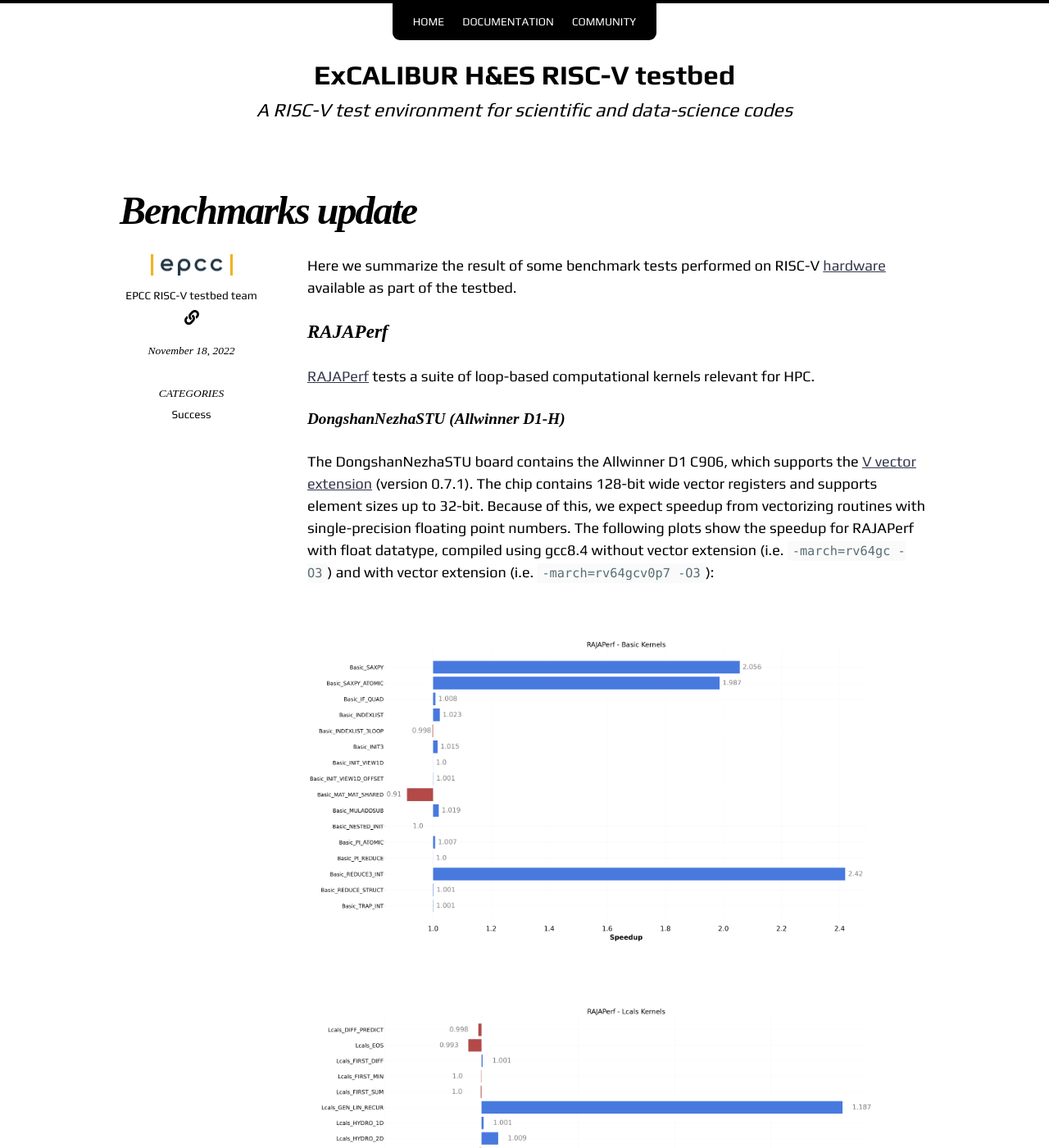
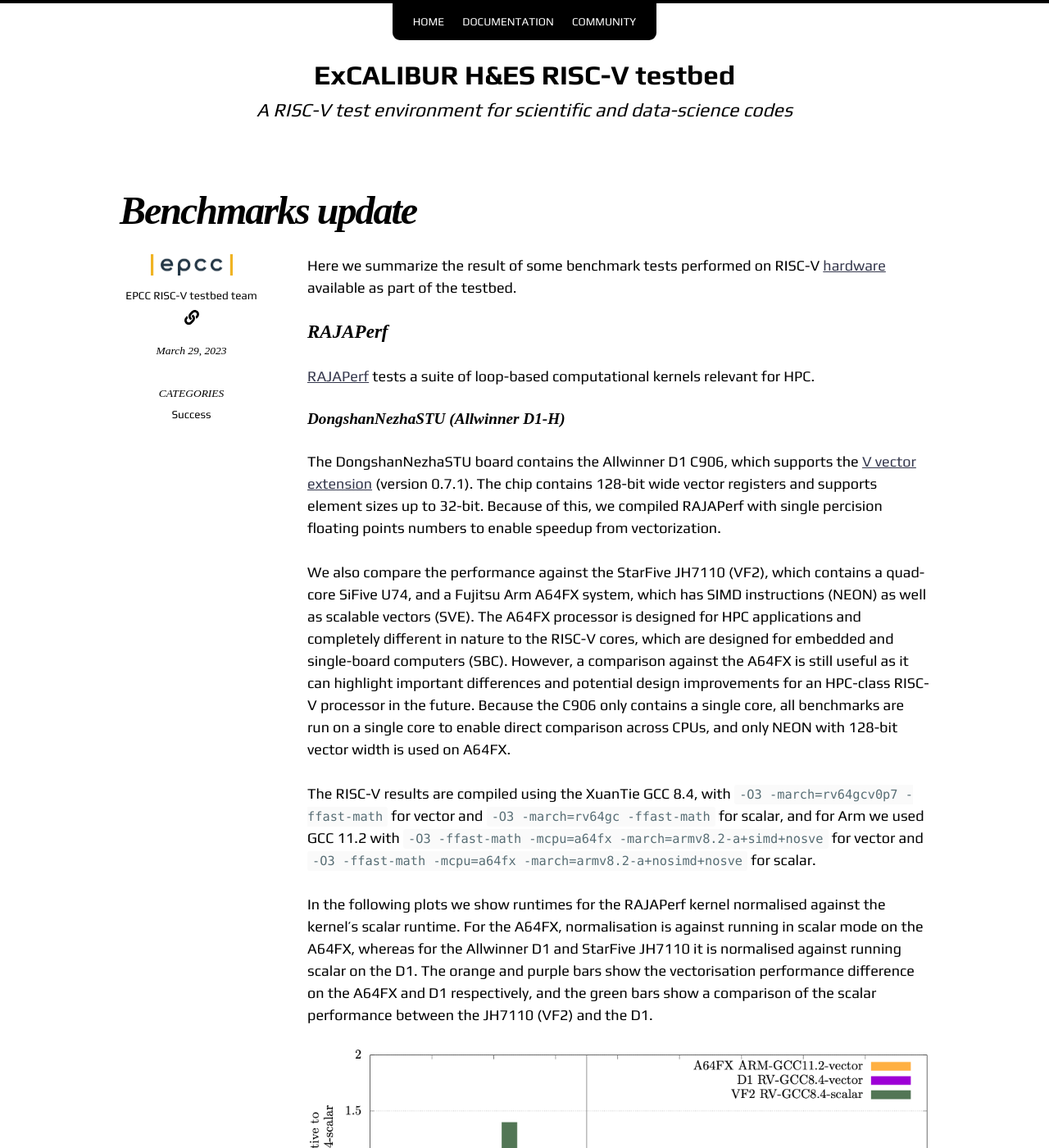
Before and after one commit to RISCVtestbed/riscvtestbed.github.io, a Jekyll site: the page built from _posts/issues/2023-03-29-benchmarks.md, in a window 1280 px wide and 1400 px high. Shown: the whole window at 82% size. Built offline with Jekyll 4.4.1, drawn with Linux system fonts in a browser that asks for light colours; nearby versions of some CDN libraries; some of the changed text lies outside the part shown.

Commit message:
rajaperf benchmarks

```diff
--- a/_posts/issues/2022-11-18-benchmarks.md
+++ /dev/null
@@ -1,33 +0,0 @@
----
-title: "Benchmarks update"
-layout: post
-categories:
-  - Success
-tags:
-last_modified_at: 2022-11-21
----
-
-
-Here we summarize the result of some benchmark tests performed on RISC-V [hardware]({% link _documentation/hardware.md %}) available as part of the testbed.
-
-### RAJAPerf
-
-[RAJAPerf](https://github.com/LLNL/RAJAPerf) tests a suite of loop-based computational kernels relevant for HPC.
-
-#### DongshanNezhaSTU (Allwinner D1-H)
-
-The DongshanNezhaSTU board contains the Allwinner D1 C906, which supports the [V vector extension]({% link _posts/issues/2022-11-23-compiling-vector.md %}) (version 0.7.1). The chip contains 128-bit wide vector registers and supports element sizes up to 32-bit. Because of this, we expect speedup from vectorizing routines with single-precision floating point numbers. The following plots show the speedup for RAJAPerf with float datatype, compiled using gcc8.4 without vector extension (i.e. `-march=rv64gc -O3`) and with vector extension (i.e. `-march=rv64gcv0p7 -O3`):
-
-<img src="/images/rajaperf-float-speedup-basic.png"/>
-
-<img src="/images/rajaperf-float-speedup-lcals.png"/>
-
-<img src="/images/rajaperf-float-speedup-polybench.png"/>∂
-
-<img src="/images/rajaperf-float-speedup-stream.png"/>
-
-<img src="/images/rajaperf-float-speedup-apps.png"/>
-
-<img src="/images/rajaperf-float-speedup-algorithm.png"/>
-
-We observe that many kernels experience significant speedup from (auto-)vectorization, including stream kernels like Stream_ADD, Stream_COPY, Stream_MUL, Stream_TRIAD, as well as linear algebra routines such as Basic_SAXPY, Polybench_2MM, Polybench_GEMM, Polybench_GEMVER.
--- /dev/null
+++ b/_posts/issues/2023-03-29-benchmarks.md
@@ -0,0 +1,53 @@
+---
+title: "Benchmarks update"
+layout: post
+categories:
+  - Success
+tags:
+last_modified_at: 2023-03-29
+---
+
+
+Here we summarize the result of some benchmark tests performed on RISC-V [hardware]({% link _documentation/hardware.md %}) available as part of the testbed.
+
+### RAJAPerf
+
+[RAJAPerf](https://github.com/LLNL/RAJAPerf) tests a suite of loop-based computational kernels relevant for HPC.
+
+#### DongshanNezhaSTU (Allwinner D1-H)
+
+The DongshanNezhaSTU board contains the Allwinner D1 C906, which supports the [V vector extension]({% link _posts/issues/2022-11-23-compiling-vector.md %}) (version 0.7.1). The chip contains 128-bit wide vector registers and supports element sizes up to 32-bit. Because of this, we compiled RAJAPerf with single percision floating points numbers to enable speedup from vectorization.
+
+We also compare the performance against the StarFive JH7110 (VF2), which contains a quad-core SiFive U74, and a Fujitsu Arm A64FX system, which has SIMD instructions (NEON) as well as scalable vectors (SVE). The A64FX processor is designed for HPC applications and completely different in nature to the RISC-V cores, which are designed for embedded and single-board computers (SBC). However, a comparison against the A64FX is still useful as it can highlight important differences and potential design improvements for an HPC-class RISC-V processor in the future. Because the C906 only contains a single core, all benchmarks are run on a single core to enable direct comparison across CPUs, and only NEON with 128-bit vector width is used on A64FX.
+
+The RISC-V results are compiled using the XuanTie GCC 8.4, with `-O3 -march=rv64gcv0p7 -ffast-math` for vector and `-O3 -march=rv64gc -ffast-math` for scalar, and for Arm we used GCC 11.2 with `-O3 -ffast-math -mcpu=a64fx -march=armv8.2-a+simd+nosve` for vector and `-O3 -ffast-math -mcpu=a64fx -march=armv8.2-a+nosimd+nosve` for scalar.
+
+In the following plots we show runtimes for the RAJAPerf kernel normalised against the kernel's scalar runtime. For the A64FX, normalisation is against running in scalar mode on the A64FX, whereas for the Allwinner D1 and StarFive JH7110 it is normalised against running scalar on the D1. The orange and purple bars show the vectorisation performance difference on the A64FX and D1 respectively, and the green bars show a comparison of the scalar performance between the JH7110 (VF2) and the D1.
+
+
+<img src="/images/gp_status-RV-Arm-comparison-algorithm-stream.png"/>
+
+<img src="/images/gp_status-RV-Arm-comparison-basic-apps-lcals.png"/>
+
+<img src="/images/gp_status-RV-Arm-comparison-polybench.png"/>
+
+
+It can be observed from these plots that for most linear algebra kernels, the vectorised code on the RISC-V D1 is faster compared to its scalar counterpart.
+
+Below we also tested LLVM 15.0, which is able to vectorize more kernels than XuanTie GCC 8.4, but generated RVV 1.0 code. We utilized the RVV-rollback tool <https://github.com/RISCVtestbed/rvv-rollback> to translate some of the kernels, and the speedup can be seen in the plots below.
+
+Kernels vectorized by GCC:
+<img src="/images/gp_tool-RV-comparison-GCC-vec-line.png"/>
+
+Kernels not vectorized by GCC:
+<img src="/images/gp_tool-RV-comparison-GCC-novec-line.png"/>
+
+Kernels vectorized by GCC, but no vector instructions were executed at runtime:
+<img src="/images/gp_tool-RV-comparison-GCC-vec-norun-line.png"/>
+
+Clang contains settings for vector length specific code (VLS - via `-riscv-v-vector-bits-min=128`) and vector length agnostic (VLA - via `-scalable-vectorization=on`), which we showed in the plots above. It can be seen that Clang and GCC have different performance in terms of vectorizing and executing vector instructions for the different kernels.
+
+For more details of the above results, see the following publications:
+
+1. Test-driving RISC-V Vector hardware for HPC, J. K. L. Lee, M. Jamieson, N. Brown, R. Jesus
+2. Backporting RISC-V vector assembly, J. K. L. Lee, M. Jamieson, N. Brown
```
Also changed, not shown: _posts/issues/2022-11-23-compiling-vector.md (+10 -0 lines), images/gp_status-RV-Arm-comparison-algorithm-stream.png (added), images/gp_status-RV-Arm-comparison-basic-apps-lcals.png (added), images/gp_status-RV-Arm-comparison-polybench.png (added), images/gp_tool-RV-comparison-GCC-novec-line.png (added), images/gp_tool-RV-comparison-GCC-vec-line.png (added), images/gp_tool-RV-comparison-GCC-vec-norun-line.png (added), images/rajaperf-float-speedup-algorithm.png (deleted), images/rajaperf-float-speedup-apps.png (deleted), images/rajaperf-float-speedup-basic.png (deleted), images/rajaperf-float-speedup-lcals.png (deleted), images/rajaperf-float-speedup-polybench.png (deleted), images/rajaperf-float-speedup-stream.png (deleted).
